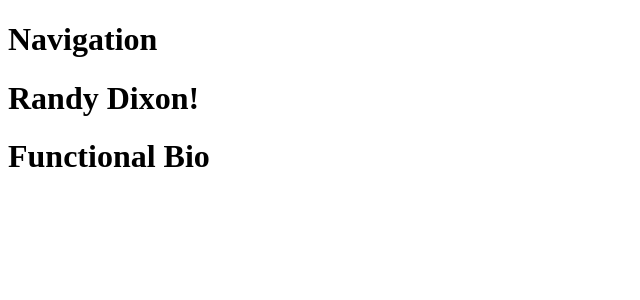
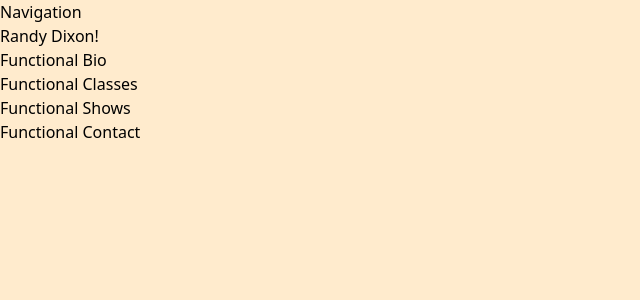
Before and after one commit to joerdixon/randydixon, a React (Vite) app: page / in a window 1280 px wide. Shown: the top 300 px of the page, without its empty margins (0-640 px from the left). Built offline with nearby package versions, Linux system fonts and the light colour scheme.

Commit message:
added sass and tailwind

```diff
--- a/index.html
+++ b/index.html
@@ -2,6 +2,7 @@
 <html>
   <head>
     <title>Randy Dixon</title>
+    <link rel="stylesheet" href="style.css">
   </head>
   <body>
     <div id="root"></div>
--- a/package.json
+++ b/package.json
@@ -10,7 +10,9 @@
   },
   "dependencies": {
     "react": "^18.2.0",
-    "react-dom": "^18.2.0"
+    "react-dom": "^18.2.0",
+    "sass": "^1.57.1",
+    "tailwindcss": "^3.2.4"
   },
   "devDependencies": {
     "babel-preset-nano-react-app": "^0.1.0",
--- a/src/App.jsx
+++ b/src/App.jsx
@@ -3,11 +3,17 @@ import React from "react";
 import Nav from './components/Navigation/Nav.jsx'
 import Hero from './components/Section/Hero.jsx'
 import Bio from './components/Section/Bio.jsx'
+import Classes from './components/Section/Classes.jsx'
+import Shows from './components/Section/Shows.jsx'
+import Contact from './components/Section/Contact.jsx'
 
 export default () => (
   <>
     <Nav />
     <Hero />
     <Bio />
+    <Classes />
+    <Shows />
+    <Contact />
   </>
 );
--- /dev/null
+++ b/style.css
@@ -0,0 +1,11 @@
+@tailwind base;
+@tailwind components;
+@tailwind utilities;
+
+:root {
+
+}
+
+body {
+    background-color: blanchedalmond;
+}
--- /dev/null
+++ b/tailwind.config.js
@@ -0,0 +1,12 @@
+/** @type {import('tailwindcss').Config} */
+module.exports = {
+  content: ["./src/**/*.{html,js,jsx}"],
+  theme: {
+    extend: {
+      colors: {
+        'main-bg': "#F9F7F3"
+      }
+    },
+  },
+  plugins: [],
+}
```
Also changed, not shown: 1 other file (tests, documents, lock files or other folders).
